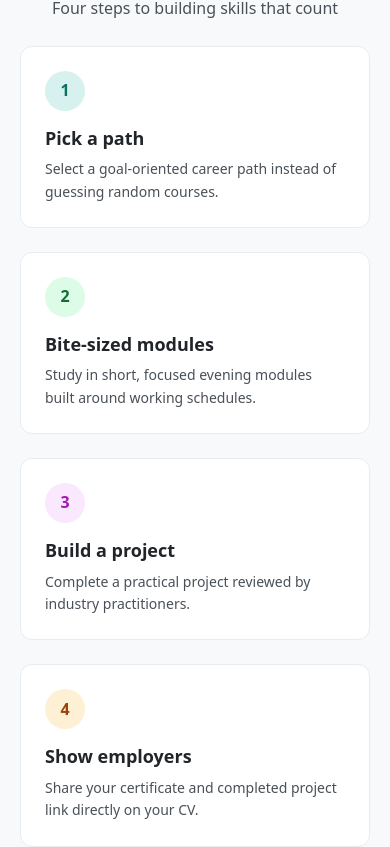
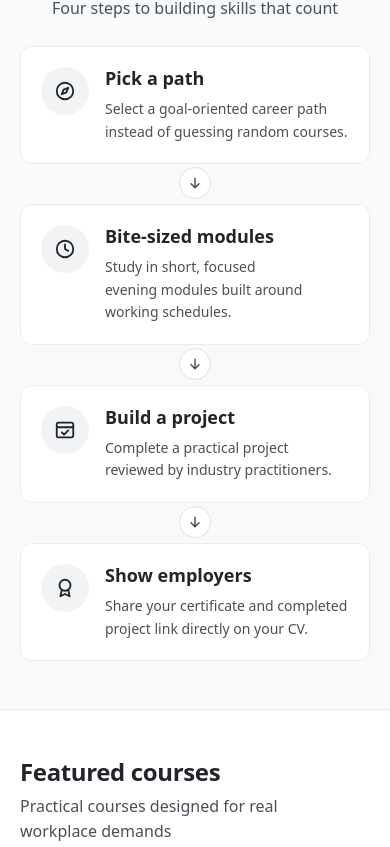
Before and after one commit to abdlrhmanhabish/IMY320, a React (Vite) app: page / in a window 390 px wide. Shown: the part 1238-2085 px from the top of the page. Built offline with nearby package versions, Linux system fonts and the light colour scheme.

Commit message:
improve ui

```diff
--- a/src/components/auth/AuthModal.css
+++ b/src/components/auth/AuthModal.css
@@ -164,7 +164,7 @@
   align-items: flex-start;
   gap: var(--space-2);
   padding: var(--space-3) var(--space-4);
-  border-left: 3px solid var(--color-danger);
+  border: 1px solid color-mix(in srgb, var(--color-danger) 35%, transparent);
   border-radius: var(--radius-control);
   background-color: var(--color-danger-subtle);
   color: var(--color-danger);
@@ -191,7 +191,7 @@
 
 .auth-form__notice {
   padding: var(--space-3) var(--space-4);
-  border-left: 3px solid var(--color-info);
+  border: 1px solid color-mix(in srgb, var(--color-info) 35%, transparent);
   border-radius: var(--radius-control);
   background-color: var(--color-info-subtle);
   color: var(--color-info);
--- a/src/components/ui/CourseCard.css
+++ b/src/components/ui/CourseCard.css
@@ -16,8 +16,8 @@
 }
 
 .course-card:hover {
-  border-color: var(--color-border);
-  box-shadow: var(--shadow-card-hover);
+  border-color: var(--color-category-ink);
+  box-shadow: 0 0 0 1px var(--color-category-ink), var(--shadow-card-hover);
   transform: translateY(-2px);
 }
 
@@ -88,6 +88,7 @@
 
 .course-card:hover .course-card__link {
   text-decoration: underline;
+  text-decoration-color: var(--color-category-ink);
   text-decoration-thickness: 2px;
   text-underline-offset: 0.2em;
 }
--- a/src/components/ui/Input.css
+++ b/src/components/ui/Input.css
@@ -104,7 +104,6 @@ textarea.input__field {
 
 .input--error .input__field {
   border-color: var(--color-danger);
-  box-shadow: inset 3px 0 0 var(--color-danger);
 }
 
 /* the message stays in the page while empty */
--- a/src/pages/Cart.css
+++ b/src/pages/Cart.css
@@ -25,6 +25,14 @@
   border-radius: var(--radius-card);
   background-color: var(--color-surface);
   box-shadow: var(--shadow-card);
+  transition:
+    border-color var(--duration-base) var(--ease-out),
+    box-shadow var(--duration-base) var(--ease-out);
+}
+
+.cart__row:hover {
+  border-color: var(--color-category-ink);
+  box-shadow: 0 0 0 1px var(--color-category-ink), var(--shadow-card);
 }
 
 .cart__thumb {
--- a/src/pages/Checkout.css
+++ b/src/pages/Checkout.css
@@ -96,7 +96,7 @@
 
 .checkout__failure {
   padding: var(--space-4);
-  border-left: 3px solid var(--color-danger);
+  border: 1px solid color-mix(in srgb, var(--color-danger) 35%, transparent);
   border-radius: var(--radius-control);
   background-color: var(--color-danger-subtle);
   color: var(--color-danger);
@@ -395,7 +395,6 @@
   align-items: center;
   gap: var(--space-3);
   padding: var(--space-2);
-  border-left: 3px solid var(--color-category-ink);
   border-radius: var(--radius-control);
   background-color: var(--color-surface);
   box-shadow: var(--shadow-sm);
--- a/src/pages/CoursePlayer.jsx
+++ b/src/pages/CoursePlayer.jsx
@@ -262,7 +262,7 @@ export default function CoursePlayer() {
         <CourseReview compact review={reviewFor(id)} onSave={(review) => saveReview(id, review)} />
       </Celebration>
 
-      <div className="player">
+      <div className="player" data-category={course.category}>
         <aside ref={sideRef} className="player__side" aria-label="Course contents">
           <div className="player__side-head">
             <Link to="/learning" className="player__back">
--- a/src/pages/Landing/Landing.css
+++ b/src/pages/Landing/Landing.css
@@ -220,11 +220,12 @@
 .steps-grid {
   display: grid;
   grid-template-columns: repeat(4, minmax(0, 1fr));
-  gap: var(--space-6);
+  gap: var(--space-10);
   list-style: none;
 }
 
 .step-card {
+  position: relative;
   padding: var(--space-6);
   border: 1px solid var(--color-border-subtle);
   border-radius: var(--radius-card);
@@ -232,38 +233,31 @@
   text-align: left;
 }
 
-.step-number {
-  display: flex;
-  align-items: center;
-  justify-content: center;
-  width: var(--space-10);
-  height: var(--space-10);
+.step-icon {
+  display: grid;
+  place-items: center;
+  width: var(--space-12);
+  height: var(--space-12);
   margin-bottom: var(--space-4);
   border-radius: var(--radius-full);
   background-color: var(--color-surface-sunken);
   color: var(--color-text);
-  font-size: var(--font-size-base);
-  font-weight: var(--font-weight-bold);
 }
 
-.steps-grid > li:nth-child(1) .step-number {
-  background-color: var(--color-cat-data-tint);
-  color: var(--color-cat-data-ink);
-}
-
-.steps-grid > li:nth-child(2) .step-number {
-  background-color: var(--color-cat-finance-tint);
-  color: var(--color-cat-finance-ink);
-}
-
-.steps-grid > li:nth-child(3) .step-number {
-  background-color: var(--color-cat-development-tint);
-  color: var(--color-cat-development-ink);
-}
-
-.steps-grid > li:nth-child(4) .step-number {
-  background-color: var(--color-cat-management-tint);
-  color: var(--color-cat-management-ink);
+.step-arrow {
+  position: absolute;
+  top: 50%;
+  right: calc(var(--space-10) / -2);
+  z-index: 1;
+  display: grid;
+  place-items: center;
+  width: 2rem;
+  height: 2rem;
+  border: 1px solid var(--color-border);
+  border-radius: var(--radius-full);
+  background-color: var(--color-surface);
+  color: var(--color-text-muted);
+  transform: translate(50%, -50%);
 }
 
 .step-card h3 {
@@ -420,9 +414,16 @@
   gap: var(--space-6);
   padding: var(--space-5) var(--space-6);
   border: 1px solid var(--color-border-subtle);
-  border-left: 4px solid var(--color-category-ink);
   border-radius: var(--radius-card);
   background-color: var(--color-surface-raised);
+  transition:
+    border-color var(--duration-base) var(--ease-out),
+    box-shadow var(--duration-base) var(--ease-out);
+}
+
+.resume-strip__inner:hover {
+  border-color: var(--color-category-ink);
+  box-shadow: 0 0 0 1px var(--color-category-ink);
 }
 
 .resume-strip__thumb {
@@ -476,7 +477,7 @@
   display: block;
   height: 100%;
   border-radius: var(--radius-pill);
-  background-color: var(--color-progress);
+  background-color: var(--color-category-ink);
   transition: width var(--duration-slow) var(--ease-out);
 }
 
@@ -494,9 +495,33 @@
 }
 
 @media (max-width: 62rem) {
-  .steps-grid,
   .courses-grid {
     grid-template-columns: repeat(2, minmax(0, 1fr));
+  }
+
+  .steps-grid {
+    grid-template-columns: minmax(0, 1fr);
+    max-width: 36rem;
+    margin-inline: auto;
+  }
+
+  .step-card {
+    display: grid;
+    grid-template-columns: auto minmax(0, 1fr);
+    column-gap: var(--space-4);
+    padding: var(--space-5);
+  }
+
+  .step-icon {
+    grid-row: span 2;
+    margin-bottom: 0;
+  }
+
+  .step-arrow {
+    top: auto;
+    right: 50%;
+    bottom: calc(var(--space-10) / -2);
+    transform: translate(50%, 50%) rotate(90deg);
   }
 }
 
@@ -551,7 +576,6 @@
     padding-block: var(--space-12);
   }
 
-  .steps-grid,
   .courses-grid {
     grid-template-columns: minmax(0, 1fr);
   }
--- a/src/pages/Landing/Landing.jsx
+++ b/src/pages/Landing/Landing.jsx
@@ -22,6 +22,29 @@ import salesforceLogo from '../../assets/salesforce.png';
 
 const categories = ['All', 'Data', 'Finance', 'Development', 'Management'];
 const FEATURED_LIMIT = 4;
+
+const STEPS = [
+  {
+    title: 'Pick a path',
+    body: 'Select a goal-oriented career path instead of guessing random courses.',
+    Icon: CompassIcon,
+  },
+  {
+    title: 'Bite-sized modules',
+    body: 'Study in short, focused evening modules built around working schedules.',
+    Icon: ClockIcon,
+  },
+  {
+    title: 'Build a project',
+    body: 'Complete a practical project reviewed by industry practitioners.',
+    Icon: ProjectIcon,
+  },
+  {
+    title: 'Show employers',
+    body: 'Share your certificate and completed project link directly on your CV.',
+    Icon: AwardIcon,
+  },
+];
 
 const partnerLogos = [
   { src: microsoftLogo, alt: 'Microsoft', crop: 'wide' },
@@ -183,30 +206,23 @@ export default function Landing() {
           <h2>How {site.name} works</h2>
           <p className="subtitle">Four steps to building skills that count</p>
 
+
           <ol className="steps-grid">
-            <li className="step-card">
-              <span className="step-number">1</span>
-              <h3>Pick a path</h3>
-              <p>Select a goal-oriented career path instead of guessing random courses.</p>
-            </li>
+            {STEPS.map((step, index) => (
+              <li key={step.title} className="step-card">
+                <span className="step-icon" aria-hidden="true">
+                  <step.Icon />
+                </span>
+                <h3>{step.title}</h3>
+                <p>{step.body}</p>
 
-            <li className="step-card">
-              <span className="step-number">2</span>
-              <h3>Bite-sized modules</h3>
-              <p>Study in short, focused evening modules built around working schedules.</p>
-            </li>
-
-            <li className="step-card">
-              <span className="step-number">3</span>
-              <h3>Build a project</h3>
-              <p>Complete a practical project reviewed by industry practitioners.</p>
-            </li>
-
-            <li className="step-card">
-              <span className="step-number">4</span>
-              <h3>Show employers</h3>
-              <p>Share your certificate and completed project link directly on your CV.</p>
-            </li>
+                {index < STEPS.length - 1 && (
+                  <span className="step-arrow" aria-hidden="true">
+                    <StepArrowIcon />
+                  </span>
+                )}
+              </li>
+            ))}
           </ol>
         </div>
       </section>
@@ -360,3 +376,54 @@ function ResumeStrip({ enrolled, progressFor, streak }) {
     </section>
   );
 }
+
+function StepArrowIcon() {
+  return (
+    <svg viewBox="0 0 24 24" width="16" height="16" focusable="false">
+      <path
+        d="M5 12h14M13 6l6 6-6 6"
+        fill="none"
+        stroke="currentColor"
+        strokeWidth="2.2"
+        strokeLinecap="round"
+        strokeLinejoin="round"
+      />
+    </svg>
+  );
+}
+
+function CompassIcon() {
+  return (
+    <svg viewBox="0 0 24 24" width="22" height="22" focusable="false">
+      <circle cx="12" cy="12" r="9" fill="none" stroke="currentColor" strokeWidth="2" />
+      <path d="M15.5 8.5l-2 5-5 2 2-5z" fill="none" stroke="currentColor" strokeWidth="2" strokeLinejoin="round" />
+    </svg>
+  );
+}
+
+function ClockIcon() {
+  return (
+    <svg viewBox="0 0 24 24" width="22" height="22" focusable="false">
+      <circle cx="12" cy="12" r="9" fill="none" stroke="currentColor" strokeWidth="2" />
+      <path d="M12 7v5l3.5 2" fill="none" stroke="currentColor" strokeWidth="2" strokeLinecap="round" strokeLinejoin="round" />
+    </svg>
+  );
+}
+
+function ProjectIcon() {
+  return (
+    <svg viewBox="0 0 24 24" width="22" height="22" focusable="false">
+      <rect x="3" y="4" width="18" height="16" rx="2" fill="none" stroke="currentColor" strokeWidth="2" />
+      <path d="M3 9h18M8.5 14.5l2.5 2.5 4.5-4.5" fill="none" stroke="currentColor" strokeWidth="2" strokeLinecap="round" strokeLinejoin="round" />
+    </svg>
+  );
+}
+
+function AwardIcon() {
+  return (
+    <svg viewBox="0 0 24 24" width="22" height="22" focusable="false">
+      <circle cx="12" cy="9" r="6" fill="none" stroke="currentColor" strokeWidth="2" />
+      <path d="M8.5 14l-1.5 7 5-2.5 5 2.5-1.5-7" fill="none" stroke="currentColor" strokeWidth="2" strokeLinejoin="round" />
+    </svg>
+  );
+}
```
Also changed, not shown: src/components/ui/ToastStack.css (+0 -9 lines), src/pages/CoursePlayer.css (+16 -6 lines), src/pages/Learning.css (+18 -2 lines).
